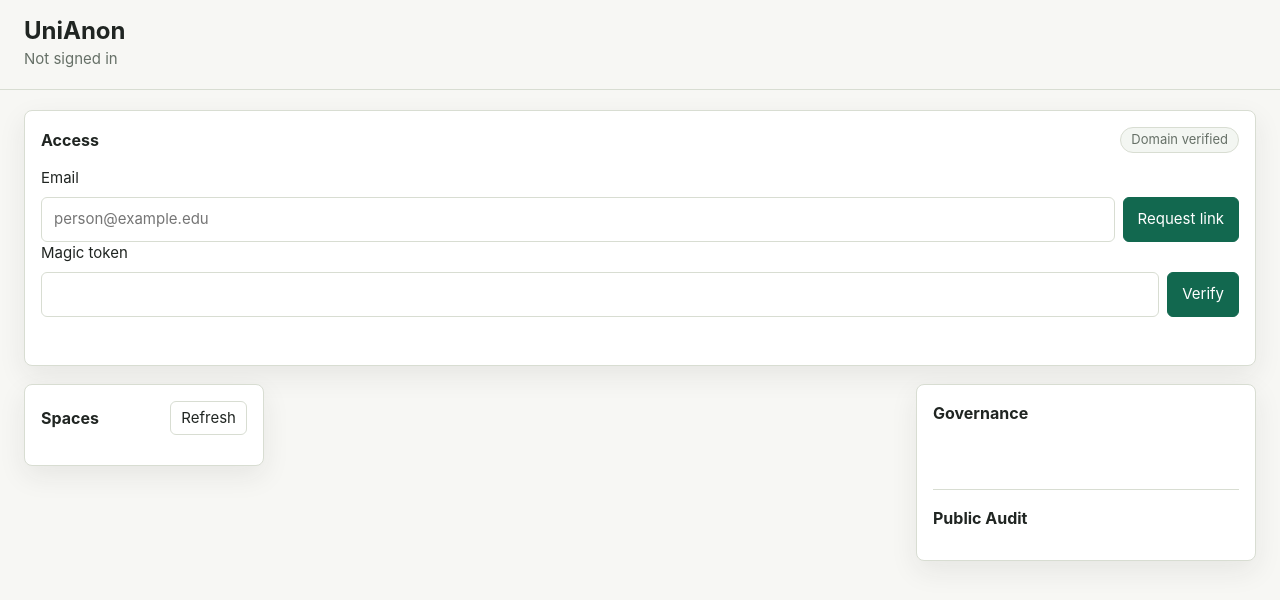
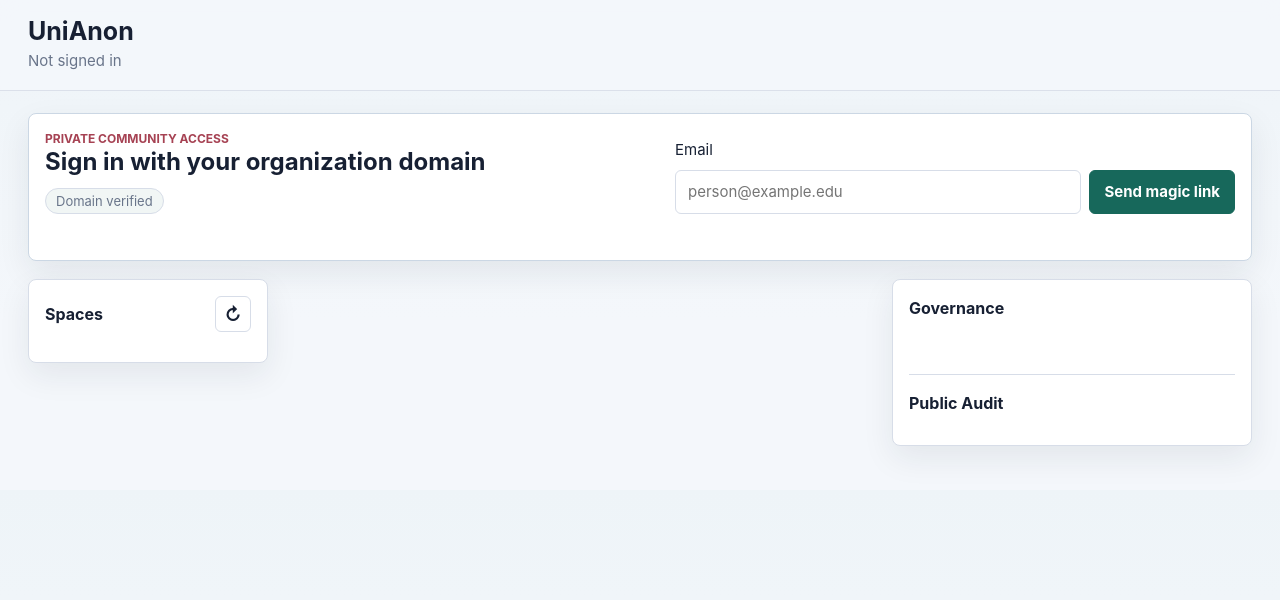
Before and after one commit to hkcmi/UniAnon, a website: page public/index.html in a window 1280 px wide. Drawn offline with Linux system fonts and the light colour scheme; no server answers.

Commit message:
Polish local login UI

```diff
--- a/public/app.js
+++ b/public/app.js
@@ -116,7 +116,7 @@ function updateAuthControls() {
   const emailLoginEnabled = state.authOptions.emailLoginEnabled;
   const oidcEnabled = state.authOptions.oidcEnabled;
   elements.requestLinkForm.classList.toggle('hidden', !emailLoginEnabled);
-  elements.verifyForm.classList.toggle('hidden', !emailLoginEnabled);
+  elements.verifyForm.classList.toggle('hidden', !emailLoginEnabled || !elements.tokenInput.value);
   elements.oidcStartButton.classList.toggle('hidden', !oidcEnabled);
 
   if (!state.user && !emailLoginEnabled) {
@@ -856,6 +856,7 @@ elements.requestLinkForm.addEventListener('submit', async (event) => {
     });
     if (payload.token) {
       elements.tokenInput.value = payload.token;
+      elements.verifyForm.classList.remove('hidden');
       setStatus(elements.authStatus, 'Token received.');
     } else {
       setStatus(elements.authStatus, 'Magic link sent.');
@@ -1025,6 +1026,7 @@ async function consumeTokenFromUrl() {
   }
 
   elements.tokenInput.value = token;
+  elements.verifyForm.classList.remove('hidden');
   setStatus(elements.authStatus, 'Verifying magic link...');
   try {
     const payload = await api('/auth/verify', {
--- a/public/index.html
+++ b/public/index.html
@@ -8,7 +8,7 @@
   </head>
   <body>
     <header class="topbar">
-      <div>
+      <div class="brand-block">
         <h1>UniAnon</h1>
         <p id="sessionLine">Not signed in</p>
       </div>
@@ -17,22 +17,25 @@
 
     <main class="shell">
       <section class="panel auth-panel" id="authPanel">
-        <div class="panel-head">
-          <h2>Access</h2>
+        <div class="auth-intro">
+          <div>
+            <div class="eyebrow">Private community access</div>
+            <h2>Sign in with your organization domain</h2>
+          </div>
           <span class="badge">Domain verified</span>
         </div>
         <form id="requestLinkForm" class="stack">
           <label for="emailInput">Email</label>
           <div class="inline-form">
             <input id="emailInput" name="email" type="email" placeholder="person@example.edu" autocomplete="email" required>
-            <button type="submit">Request link</button>
+            <button type="submit">Send magic link</button>
           </div>
         </form>
-        <form id="verifyForm" class="stack">
+        <form id="verifyForm" class="stack hidden">
           <label for="tokenInput">Magic token</label>
           <div class="inline-form">
             <input id="tokenInput" name="token" type="text" autocomplete="one-time-code" required>
-            <button type="submit">Verify</button>
+            <button type="submit">Continue</button>
           </div>
         </form>
         <button id="oidcStartButton" class="secondary hidden" type="button">Sign in with OIDC</button>
@@ -54,7 +57,7 @@
         <aside class="panel sidebar">
           <div class="panel-head">
             <h2>Spaces</h2>
-            <button id="refreshButton" class="icon-button" type="button" title="Refresh">Refresh</button>
+            <button id="refreshButton" class="icon-button" type="button" title="Refresh" aria-label="Refresh spaces">↻</button>
           </div>
           <div id="spaceList" class="space-list"></div>
         </aside>
@@ -87,7 +90,7 @@
             <div class="section-divider"></div>
             <div class="panel-head">
               <h2>Admin</h2>
-              <button id="auditRefreshButton" class="icon-button" type="button" title="Refresh admin data">Refresh</button>
+              <button id="auditRefreshButton" class="icon-button" type="button" title="Refresh admin data" aria-label="Refresh admin data">↻</button>
             </div>
             <form id="spaceForm" class="stack">
               <label for="spaceNameInput">Space name</label>
--- a/public/styles.css
+++ b/public/styles.css
@@ -1,15 +1,18 @@
 :root {
   color-scheme: light;
-  --bg: #f7f7f4;
+  --bg: #f4f7fb;
   --surface: #ffffff;
-  --line: #d8ddd2;
-  --text: #202522;
-  --muted: #667067;
-  --primary: #12684f;
-  --primary-strong: #0d4d3c;
-  --accent: #b4483a;
-  --focus: #2266aa;
-  --shadow: 0 10px 28px rgba(32, 37, 34, 0.08);
+  --surface-soft: #f8fafc;
+  --line: #d7dde8;
+  --line-strong: #b9c3d3;
+  --text: #172033;
+  --muted: #69758a;
+  --primary: #17685b;
+  --primary-strong: #0f5147;
+  --accent: #a64253;
+  --gold: #a66f18;
+  --focus: #2c6ed5;
+  --shadow: 0 12px 32px rgba(23, 32, 51, 0.08);
 }
 
 * {
@@ -18,11 +21,14 @@
 
 body {
   margin: 0;
-  background: var(--bg);
+  background:
+    linear-gradient(180deg, #eef4f8 0, #f4f7fb 320px),
+    var(--bg);
   color: var(--text);
   font-family: Inter, ui-sans-serif, system-ui, -apple-system, BlinkMacSystemFont, "Segoe UI", sans-serif;
   font-size: 15px;
   line-height: 1.5;
+  letter-spacing: 0;
 }
 
 button,
@@ -41,6 +47,7 @@ button {
   padding: 0 14px;
   cursor: pointer;
   white-space: nowrap;
+  font-weight: 650;
 }
 
 button:hover {
@@ -53,15 +60,17 @@ button.secondary {
 }
 
 button.secondary:hover {
-  background: #eef5f1;
+  background: #edf7f4;
 }
 
 button.icon-button {
-  min-height: 34px;
-  padding: 0 10px;
+  width: 36px;
+  min-height: 36px;
+  padding: 0;
   background: #ffffff;
   color: var(--text);
   border-color: var(--line);
+  font-size: 18px;
 }
 
 button.mini-button {
@@ -101,7 +110,7 @@ p {
 }
 
 h1 {
-  font-size: 24px;
+  font-size: 25px;
   line-height: 1.1;
 }
 
@@ -123,26 +132,30 @@ h3 {
   align-items: center;
   justify-content: space-between;
   gap: 16px;
-  padding: 18px 24px;
-  border-bottom: 1px solid var(--line);
-  background: rgba(247, 247, 244, 0.94);
-  backdrop-filter: blur(10px);
+  padding: 18px 28px;
+  border-bottom: 1px solid rgba(215, 221, 232, 0.86);
+  background: rgba(244, 247, 251, 0.92);
+  backdrop-filter: blur(12px);
+}
+
+.brand-block {
+  display: grid;
+  gap: 4px;
 }
 
 .topbar p {
   color: var(--muted);
-  margin-top: 4px;
 }
 
 .shell {
-  width: min(1440px, 100%);
+  width: min(1460px, 100%);
   margin: 0 auto;
-  padding: 20px 24px 40px;
+  padding: 22px 28px 44px;
 }
 
 .workspace {
   display: grid;
-  grid-template-columns: minmax(190px, 240px) minmax(0, 1fr) minmax(260px, 340px);
+  grid-template-columns: minmax(190px, 240px) minmax(0, 1fr) minmax(280px, 360px);
   gap: 18px;
   align-items: start;
 }
@@ -155,7 +168,38 @@ h3 {
   padding: 16px;
 }
 
-.auth-panel,
+.auth-panel {
+  display: grid;
+  grid-template-columns: minmax(240px, 1fr) minmax(360px, 560px);
+  gap: 16px 22px;
+  align-items: end;
+  margin-bottom: 18px;
+  border-color: #cbd7e4;
+}
+
+.auth-intro {
+  display: grid;
+  gap: 12px;
+  align-self: center;
+}
+
+.auth-intro .badge {
+  justify-self: start;
+}
+
+.auth-intro h2 {
+  max-width: 520px;
+  font-size: 24px;
+  line-height: 1.18;
+}
+
+.eyebrow {
+  color: var(--accent);
+  font-size: 12px;
+  font-weight: 750;
+  text-transform: uppercase;
+}
+
 #nicknamePanel {
   margin-bottom: 18px;
 }
@@ -180,6 +224,10 @@ h3 {
   gap: 8px;
 }
 
+.auth-panel .stack {
+  align-self: end;
+}
+
 .inline-form {
   display: flex;
   gap: 8px;
@@ -197,8 +245,12 @@ h3 {
 
 .status {
   min-height: 22px;
-  margin-top: 10px;
   color: var(--muted);
+}
+
+.auth-panel .status {
+  grid-column: 2;
+  margin-top: -8px;
 }
 
 .badge {
@@ -207,7 +259,7 @@ h3 {
   min-height: 26px;
   border-radius: 999px;
   border: 1px solid var(--line);
-  background: #f3f6f2;
+  background: #f1f6f5;
   color: var(--muted);
   padding: 0 10px;
   font-size: 13px;
@@ -233,11 +285,12 @@ h3 {
   border-color: var(--line);
   color: var(--text);
   text-align: left;
+  white-space: normal;
 }
 
 .space-button.active {
   border-color: var(--primary);
-  background: #eef7f3;
+  background: #edf7f4;
 }
 
 .content-flow {
@@ -252,6 +305,14 @@ h3 {
   border: 1px solid var(--line);
   border-radius: 8px;
   padding: 16px;
+}
+
+.post-item {
+  border-left: 4px solid transparent;
+}
+
+.post-item:hover {
+  border-left-color: var(--primary);
 }
 
 .post-content {
@@ -271,7 +332,7 @@ h3 {
   display: grid;
   gap: 2px;
   padding-left: 10px;
-  border-left: 3px solid #d9c27a;
+  border-left: 3px solid var(--gold);
 }
 
 .comment-head {
@@ -297,6 +358,7 @@ h3 {
   border: 1px solid var(--line);
   border-radius: 6px;
   padding: 8px;
+  background: var(--surface-soft);
 }
 
 .case-meta dt {
@@ -313,7 +375,7 @@ h3 {
 .evidence-box {
   margin: 0 0 12px;
   border-left: 3px solid var(--primary);
-  background: #f2f6f3;
+  background: #f1f7f5;
   color: var(--text);
   padding: 10px 12px;
   overflow-wrap: anywhere;
@@ -323,7 +385,7 @@ h3 {
   margin: 0 0 12px;
   border: 1px solid var(--line);
   border-radius: 6px;
-  background: #fbfcfa;
+  background: var(--surface-soft);
 }
 
 .case-detail summary {
@@ -382,7 +444,7 @@ h3 {
   gap: 8px;
   border: 1px solid var(--line);
   border-radius: 6px;
-  background: #fbfcfa;
+  background: var(--surface-soft);
   padding: 8px;
   font-size: 13px;
 }
@@ -461,14 +523,15 @@ h3 {
   display: none !important;
 }
 
-@media (max-width: 980px) {
+@media (max-width: 1040px) {
+  .auth-panel,
   .workspace {
     grid-template-columns: 1fr;
   }
 
-  .sidebar,
-  .governance {
-    position: static;
+  .auth-panel .status {
+    grid-column: auto;
+    margin-top: 0;
   }
 }
 
@@ -479,7 +542,13 @@ h3 {
     padding-right: 14px;
   }
 
-  .inline-form {
+  .auth-intro h2 {
+    font-size: 20px;
+  }
+
+  .inline-form,
+  .case-actions,
+  .appeal-actions {
     flex-direction: column;
   }
 
@@ -488,4 +557,9 @@ h3 {
     align-items: flex-start;
     flex-direction: column;
   }
+
+  .case-meta,
+  .audit-meta {
+    grid-template-columns: 1fr;
+  }
 }
```
